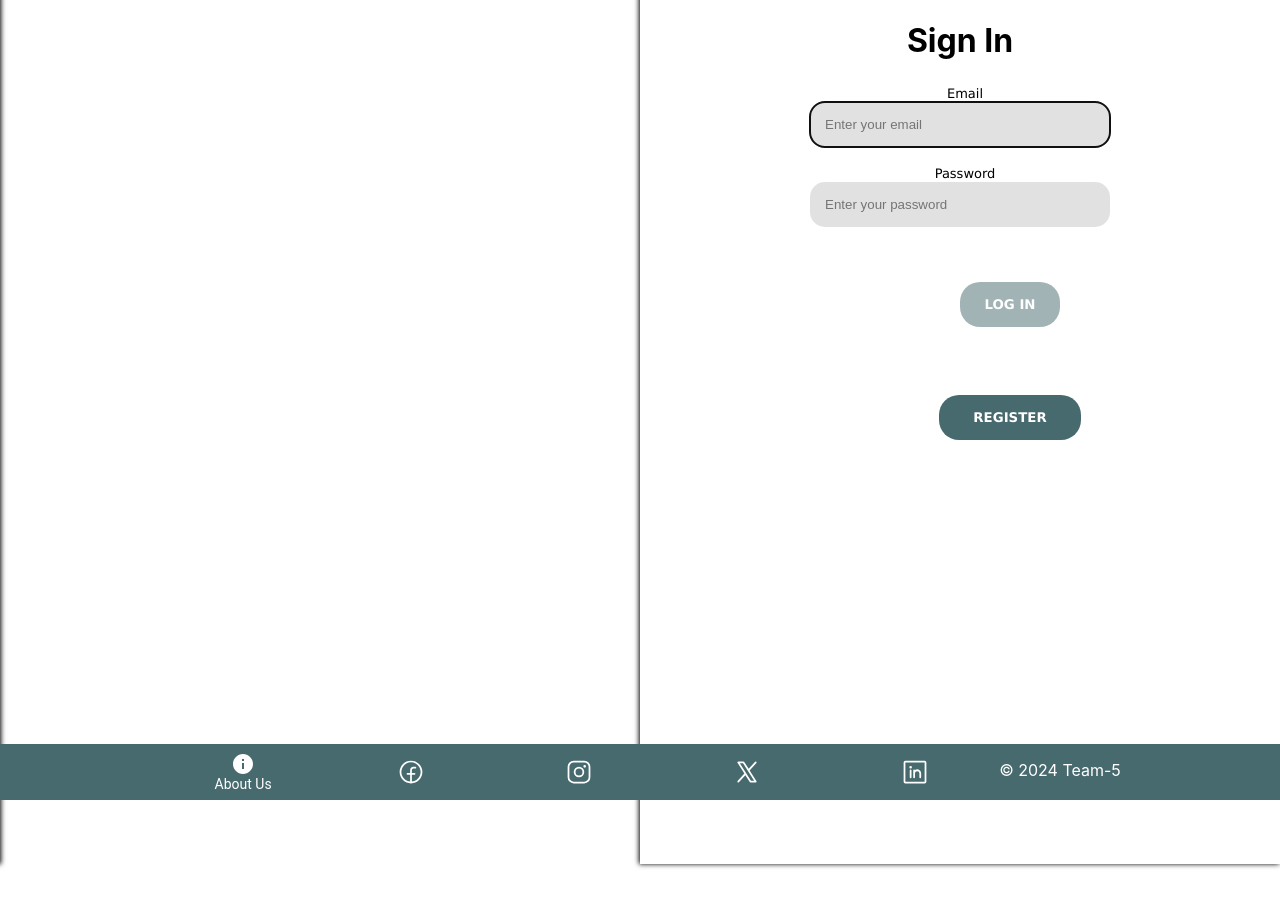
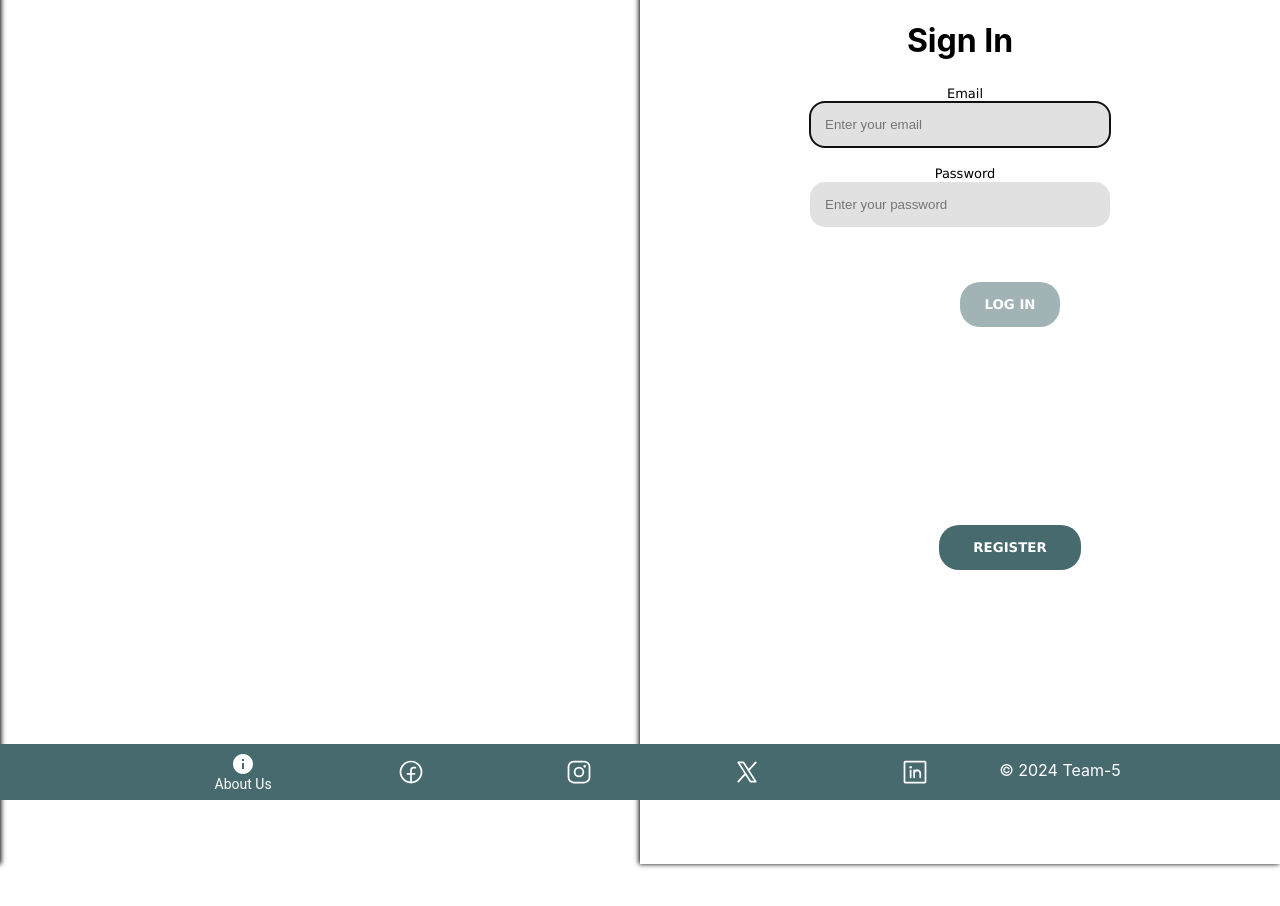
Before and after one commit to lilywright17/TripScribe, a React (Create React App) app in the folder tripscribe/: page /register in a window 1280 px wide. Shown: the top 906 px of the page. Before the commit the page ends 864 px from the top, so only its background shows below. Built offline with nearby package versions, Linux system fonts and the light colour scheme; the HTML template or start-up script is replaced by a standard one.

Commit message:
increased padding-bottom on tripDetails page

```diff
--- a/tripscribe/src/pages/tripDetails/tripDetails.css
+++ b/tripscribe/src/pages/tripDetails/tripDetails.css
@@ -19,7 +19,7 @@
 
 .button-container{
     padding-left: 100px;
-    padding-bottom: 20px;
+    padding-bottom: 150px;
     padding-top: 20px;
 }
 
```
